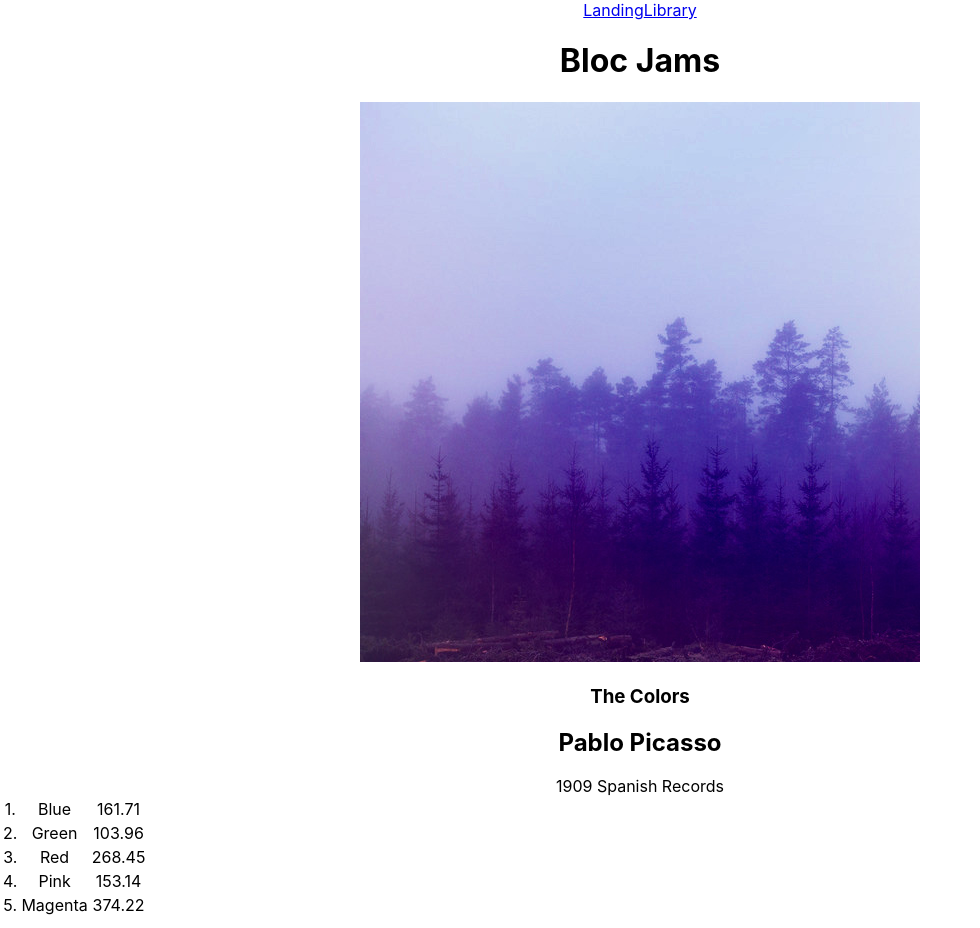
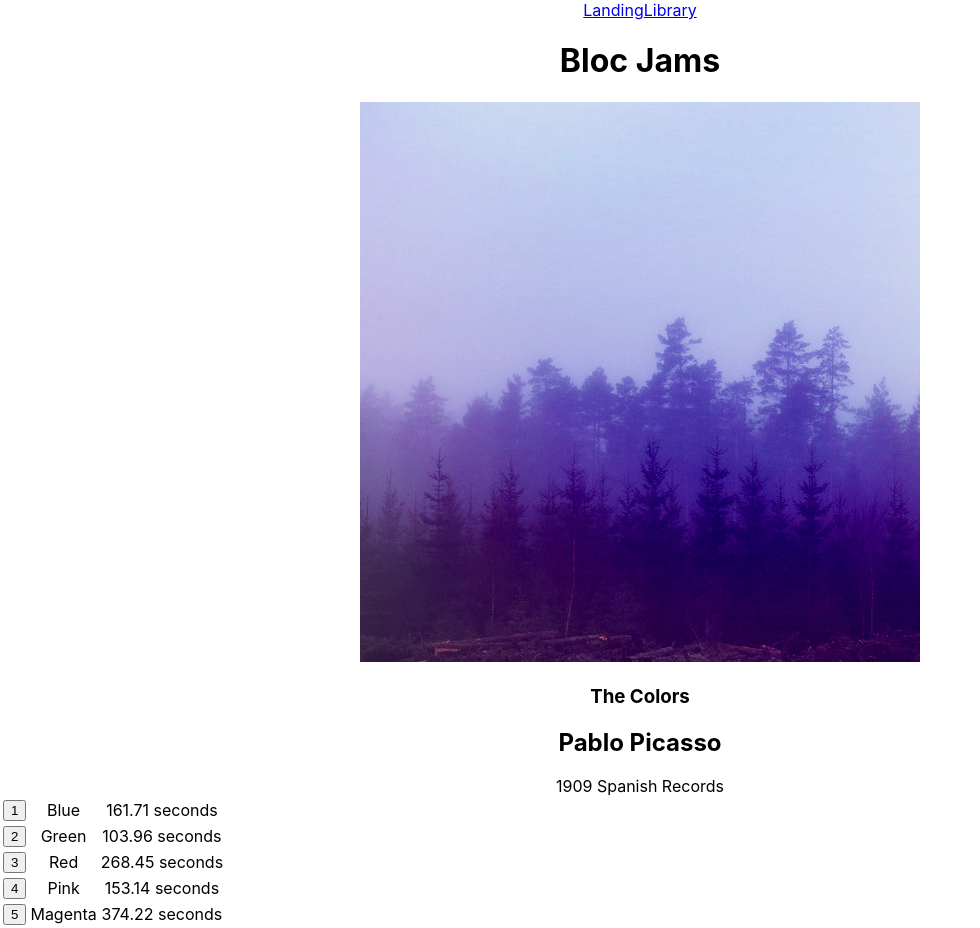
Before and after one commit to DeryaKurin/bloc-jams-react, a React (Create React App) app: page /album/the-colors in a window 1280 px wide. Shown: the whole page, without its empty margins (0-980 px from the left). Built offline with nearby package versions, Linux system fonts and the light colour scheme.

Commit message:
Assignment 6 interfaces : completed

```diff
--- a/public/index.html
+++ b/public/index.html
@@ -3,6 +3,7 @@
   <head>
     <meta charset="utf-8">
     <link rel="shortcut icon" href="%PUBLIC_URL%/favicon.ico">
+    <link href="https://unpkg.com/ionicons@4.4.8/dist/css/ionicons.min.css" rel="stylesheet" type="text/css">
     <meta name="viewport" content="width=device-width, initial-scale=1, shrink-to-fit=no">
     <meta name="theme-color" content="#000000">
     <!--
--- a/src/components/Album.js
+++ b/src/components/Album.js
@@ -10,7 +10,8 @@
     this.state ={
       album: album,
       currentSong: album.songs[0],
-      isPlaying: false
+      isPlaying: false,
+      isHovered: false
     };
     this.audioElement = document.createElement('audio');
     this.audioElement.src = album.songs[0].audioSrc;
@@ -40,9 +41,36 @@
         this.setSong(song);
       }
       this.play();
+    }
+  }
+
+  mouseEnterHandler(song) {
+    this.setState({ isHovered: true });
+  }
+
+  mouseLeaveHandler(song) {
+    this.setState({ isHovered: false });
+  }
+
+  playOrPauseIcon(song, index) {
+    const isSameSong = this.state.currentSong === song;
+    let btn;
+
+    if(this.state.isHovered) {
+        if (this.state.isPlaying) {
+        btn = <span className="icon ion-md-pause"></span>
+        } else {
+        btn = <span className="icon ion-md-play"></span>
+        }
+    } else {
+      if (this.state.isPlaying && isSameSong) {
+        btn = <span className="icon ion-md-pause"></span>
+      } else {
+        btn = index + 1;
       }
+      return btn;
     }
-
+  }
 
   render() {
     return (
@@ -65,12 +93,17 @@
                <tbody>
                {
                  this.state.album.songs.map( (song, index) =>
-                   <tr className="song" key={index} onClick={() => this.handleSongClick(song)}>
-                     <td>{index +1 }.</td>
+                   <tr className="song" key={index} onClick={() => this.handleSongClick(song)} onMouseEnter={() => this.mouseEnterHandler(song)} onMouseLeave={() => this.mouseLeaveHandler(song)} >
+                     <td>
+                       <button>
+                         <span className="song-number">{this.playOrPauseIcon(song, index)}</span>
+                       </button>
+                     </td>
                      <td>{song.title}</td>
-                     <td>{song.duration}</td>
+                     <td>{song.duration} seconds</td>
                    </tr>
-                 )}
+                 )
+               }
                </tbody>
              </table>
          </section>
```
